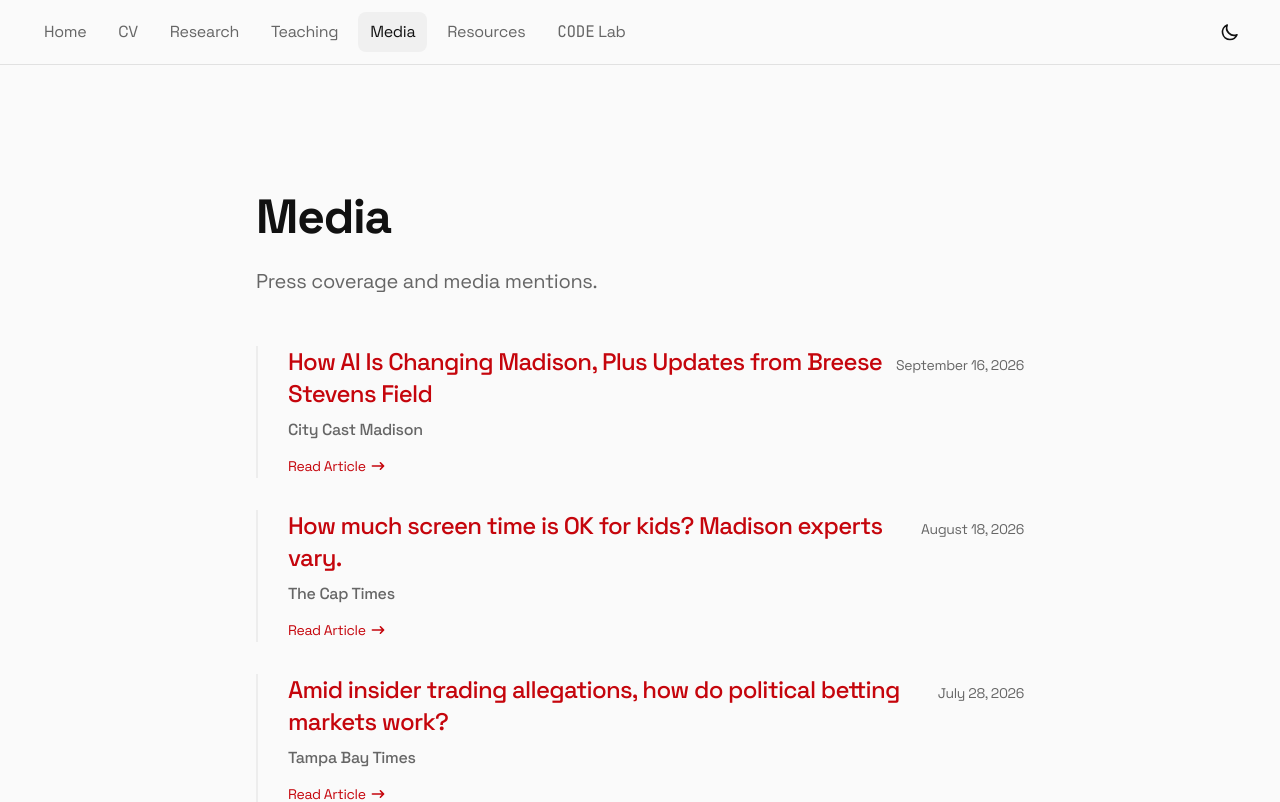
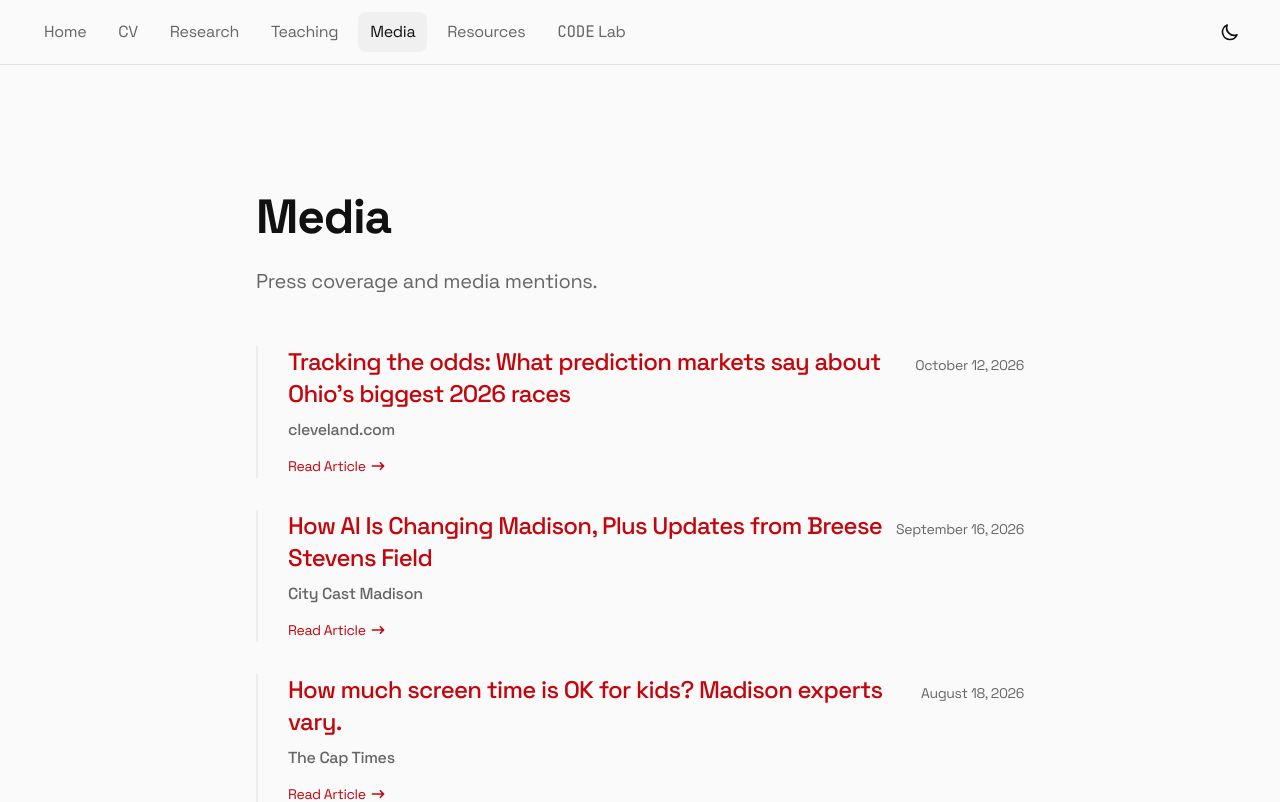
Before and after one commit to rossdahlke/personal-website, a Next.js app: page /media in a window 1280 px wide. Shown: the top 802 px of the page. Built offline with nearby package versions, Linux system fonts and the light colour scheme.

Commit message:
Add cleveland.com prediction markets coverage to media

```diff
--- a/src/data/media.ts
+++ b/src/data/media.ts
@@ -7,6 +7,13 @@ export type MediaItem = {
 }
 
 export const media: MediaItem[] = [
+  {
+    outlet: "cleveland.com",
+    title: "Tracking the odds: What prediction markets say about Ohio's biggest 2026 races",
+    url: "https://www.cleveland.com/news/2026/10/tracking-the-odds-what-prediction-markets-say-about-ohios-biggest-2026-races.html",
+    date: "2026-10-12",
+    topic: "Prediction Markets"
+  },
   {
     outlet: "City Cast Madison",
     title: "How AI Is Changing Madison, Plus Updates from Breese Stevens Field",
```
